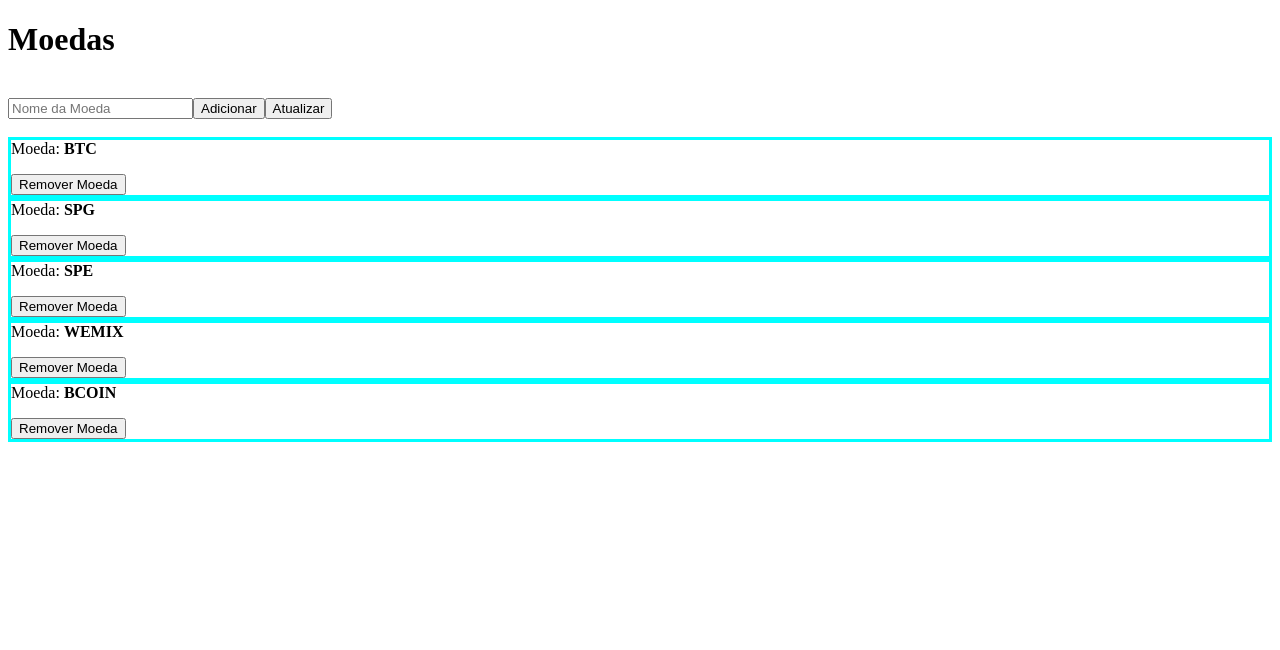
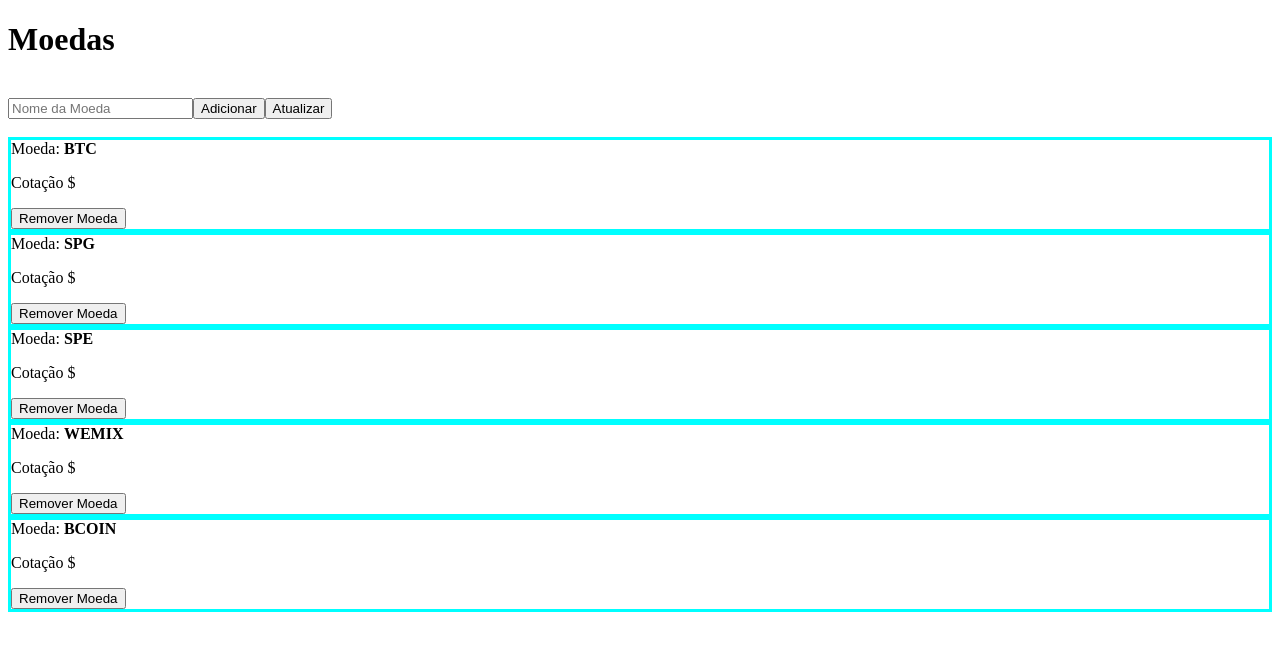
Before and after one commit to BrendonAmarante/consulta-moedas, a Vue app: page / in a window 1280 px wide. Shown: the top 650 px of the page. Built offline with nearby package versions, Linux system fonts and the light colour scheme.

Commit message:
Atualizando o valor, ainda com problema na primeira requisição

```diff
--- a/src/components/Moedas.vue
+++ b/src/components/Moedas.vue
@@ -9,7 +9,7 @@
             <div id="mensagem" v-for="(comment, index) in listaDeMoedas" v-bind:key="index">
                <span class="comment__author">Moeda: <strong>{{comment.name}}</strong></span><br>
 
-               <p>{{comment.valor}}</p>
+               <p>Cotação ${{comment.valor}}</p>
                 <button v-on:click="removerMoeda(index)">Remover Moeda</button>
                 <br>
             </div>
```
